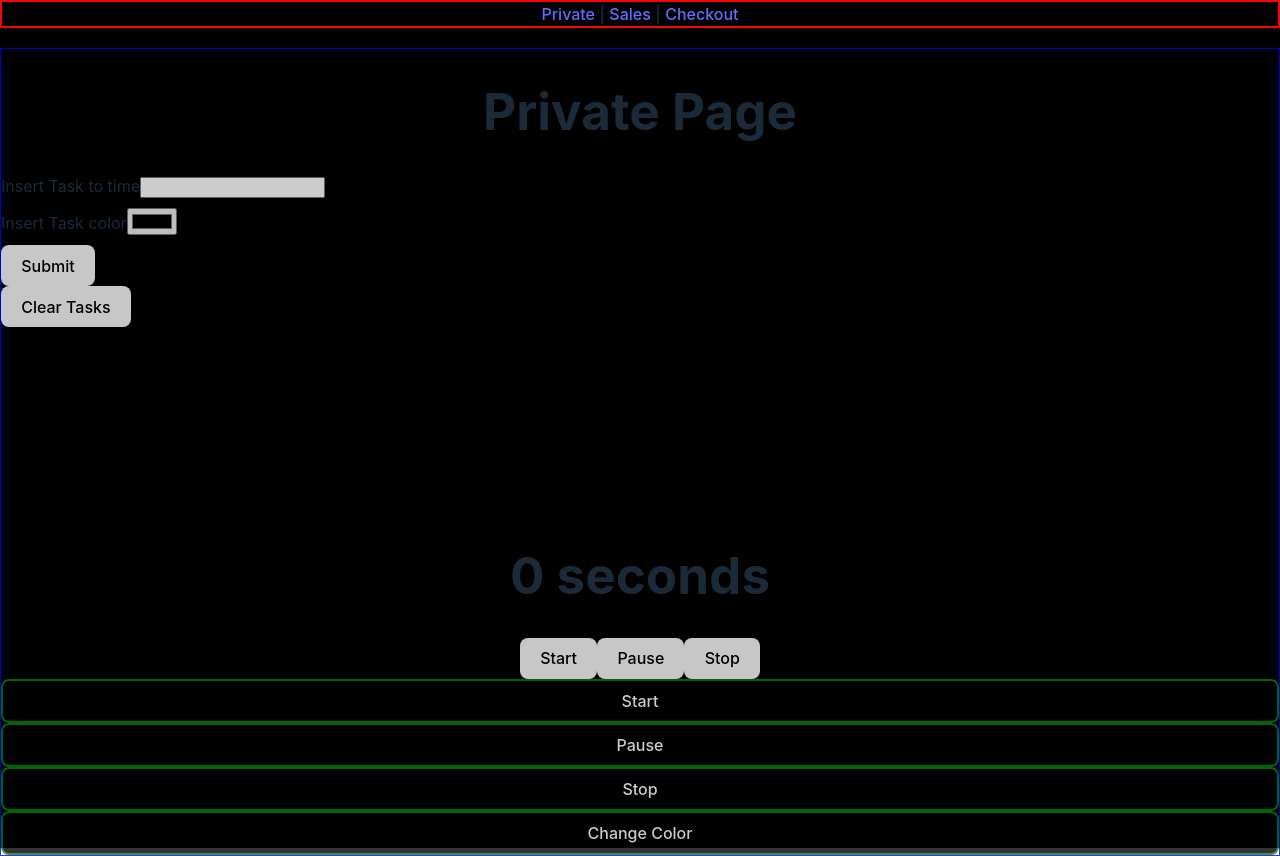
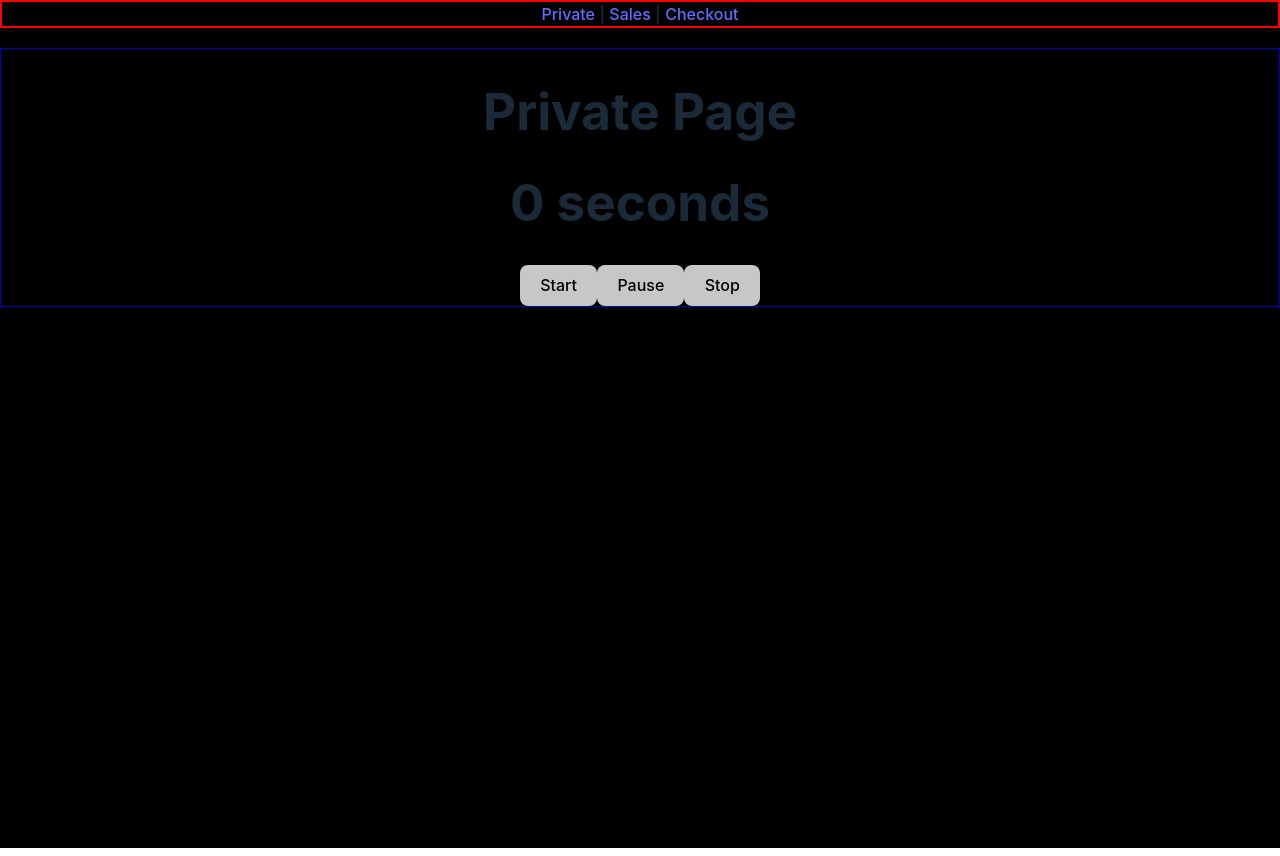
Before and after one commit to pmrprdc/gamifiedworkday, a React (Vite) app: page /private in a window 1280 px wide. Built offline with nearby package versions, Linux system fonts and the light colour scheme.

Commit message:
visual timer updated

```diff
--- a/src/components/PRIVATE/TIMING/Timer.jsx
+++ /dev/null
@@ -1,47 +0,0 @@
-import React, { useState, useEffect, useRef } from 'react';
-
-const Timer = ({ initialTime = 0 }) => {
-  const [isActive, setIsActive] = useState(false);
-  const [isPaused, setIsPaused] = useState(false);
-  const [timer, setTimer] = useState(initialTime);
-  const intervalRef = useRef(null);
-
-  useEffect(() => {
-    if (isActive && !isPaused) {
-      intervalRef.current = setInterval(() => {
-        setTimer((prevTimer) => prevTimer + 1);
-      }, 1000);
-    } else if (isPaused) {
-      clearInterval(intervalRef.current);
-    } else if (!isActive) {
-      clearInterval(intervalRef.current);
-    }
-    return () => clearInterval(intervalRef.current);
-  }, [isActive, isPaused]);
-
-  const handleStart = () => {
-    setIsActive(true);
-    setIsPaused(false);
-  };
-
-  const handlePause = () => {
-    setIsPaused(!isPaused);
-  };
-
-  const handleStop = () => {
-    setIsActive(false);
-    setIsPaused(false);
-    setTimer(initialTime);
-  };
-
-  return (
-    <div>
-      <h1>{timer} seconds</h1>
-      <button onClick={handleStart}>Start</button>
-      <button onClick={handlePause}>{isPaused ? 'Resume' : 'Pause'}</button>
-      <button onClick={handleStop}>Stop</button>
-    </div>
-  );
-};
-
-export default Timer;
--- a/src/components/PRIVATE/TIMING/VisualTimer.jsx
+++ b/src/components/PRIVATE/TIMING/VisualTimer.jsx
@@ -1,18 +1,47 @@
-import React, { useState } from 'react';
-import Timer from './Timer';
-import Scoreboard from './Scoreboard';
-import Controller from './Controller';
+import React, { useState, useEffect, useRef } from 'react';
 
-const VisualTimer = () => {
-  const [tasks, setTasks] = useState([]);
+const Timer = ({ initialTime = 0 }) => {
+  const [isActive, setIsActive] = useState(false);
+  const [isPaused, setIsPaused] = useState(false);
+  const [timer, setTimer] = useState(initialTime);
+  const intervalRef = useRef(null);
+
+  useEffect(() => {
+    if (isActive && !isPaused) {
+      intervalRef.current = setInterval(() => {
+        setTimer((prevTimer) => prevTimer + 1);
+      }, 1000);
+    } else if (isPaused) {
+      clearInterval(intervalRef.current);
+    } else if (!isActive) {
+      clearInterval(intervalRef.current);
+    }
+    return () => clearInterval(intervalRef.current);
+  }, [isActive, isPaused]);
+
+  const handleStart = () => {
+    setIsActive(true);
+    setIsPaused(false);
+  };
+
+  const handlePause = () => {
+    setIsPaused(!isPaused);
+  };
+
+  const handleStop = () => {
+    setIsActive(false);
+    setIsPaused(false);
+    setTimer(initialTime);
+  };
 
   return (
     <div>
-      <Scoreboard tasks={tasks} setTasks={setTasks} />
-      <Timer tasks={tasks} setTasks={setTasks} />
-      <Controller />
+      <h1>{timer} seconds</h1>
+      <button onClick={handleStart}>Start</button>
+      <button onClick={handlePause}>{isPaused ? 'Resume' : 'Pause'}</button>
+      <button onClick={handleStop}>Stop</button>
     </div>
   );
 };
 
-export default VisualTimer;
+export default Timer;
```
